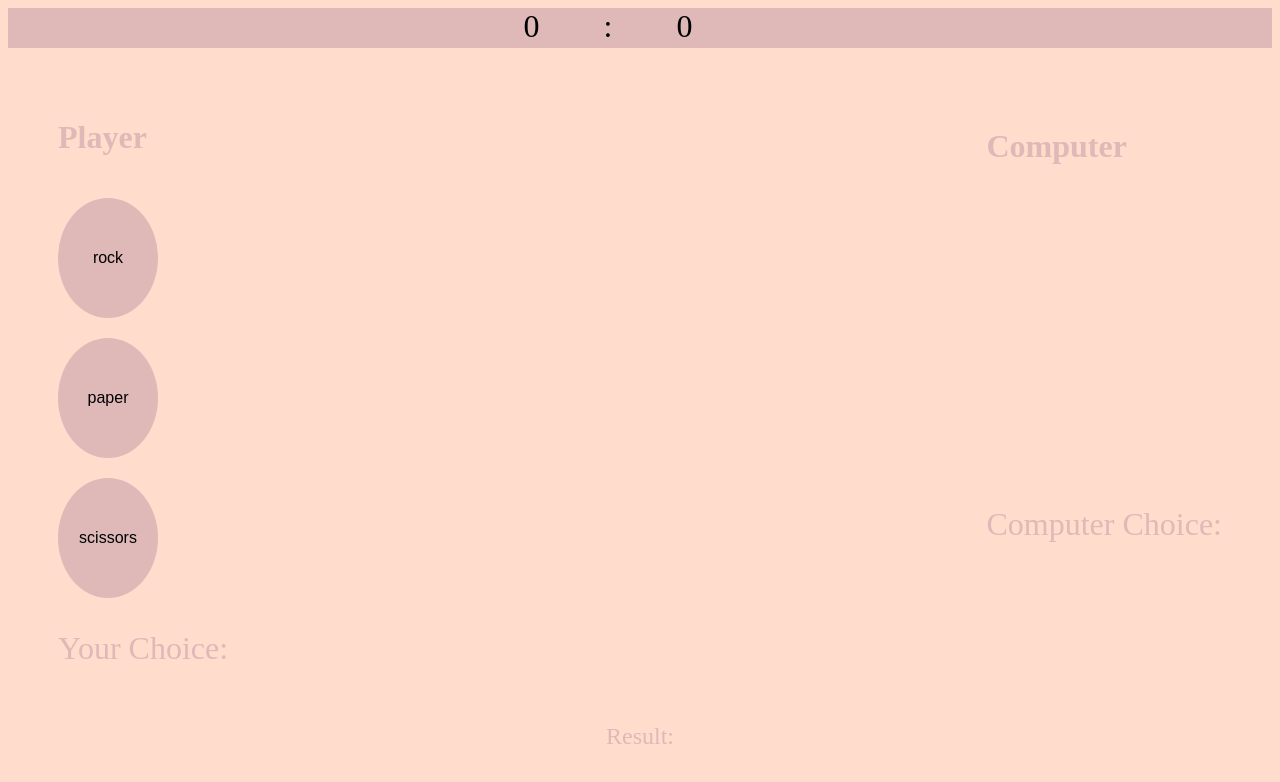
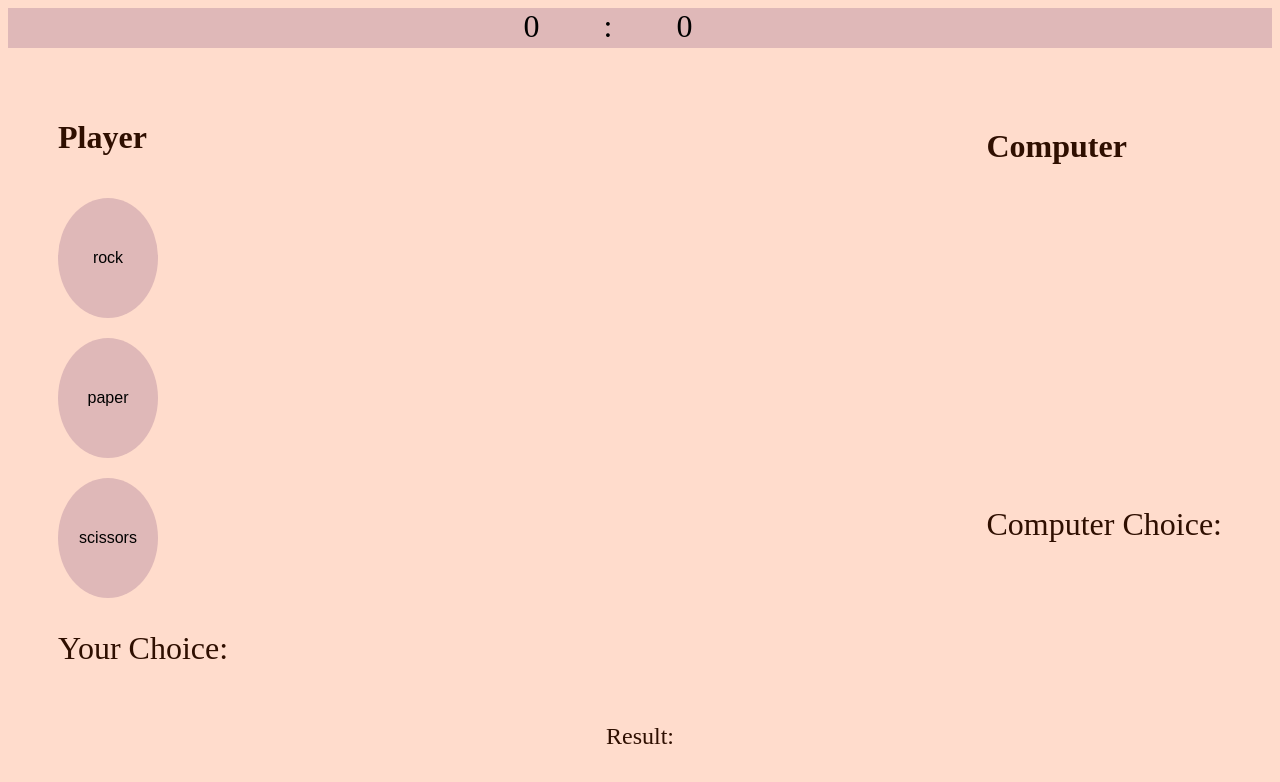
Before and after one commit to HuzaifaMateen/Rock-Paper-Scissors, a plain HTML site: page index.html in a window 1280 px wide. Drawn offline with Linux system fonts and the light colour scheme.

Commit message:
first commit

```diff
--- a/style.css
+++ b/style.css
@@ -32,12 +32,12 @@ main{
 }
 #heading{
 	margin-left: 50px;
-	color: #DFB8B8;
+	color: #2f0f00;
 }
 #player-choice{
 	margin-left: 50px;
 	font-size: 2rem;
-	color: #DFB8B8;
+	color: #2f0f00;
 }
 .computer{
 	display: flex;
@@ -46,7 +46,7 @@ main{
 #header{
 	margin-right: 50px;
 	margin-top: 80px;
-	color: #DFB8B8;
+	color: #2f0f00;
 }
 #rock{
 	border-radius: 100%;
@@ -84,11 +84,11 @@ main{
 #result{
 	text-align: center;
 	font-size: 1.5rem;
-	color: #DFB8B8;
+	color: #2f0f00;
 }
 #para{
 	margin-right: 50px;
 	font-size: 2rem;
-	color: #DFB8B8;
+	color: #2f0f00;
 	margin-top: 10em;
 }
```
